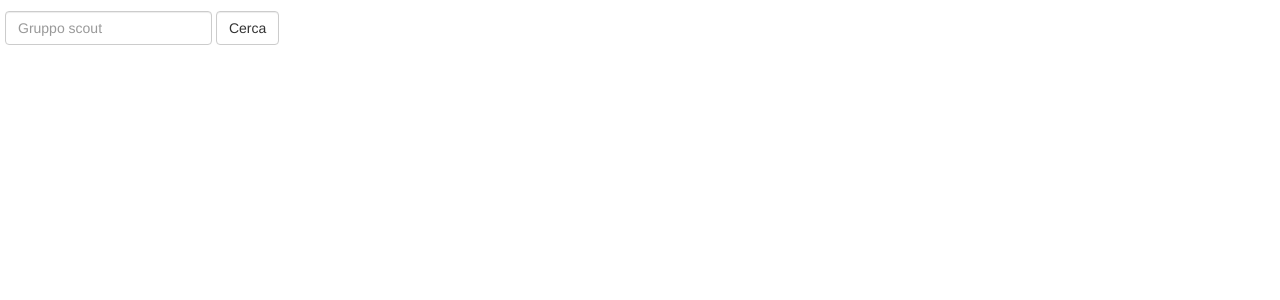
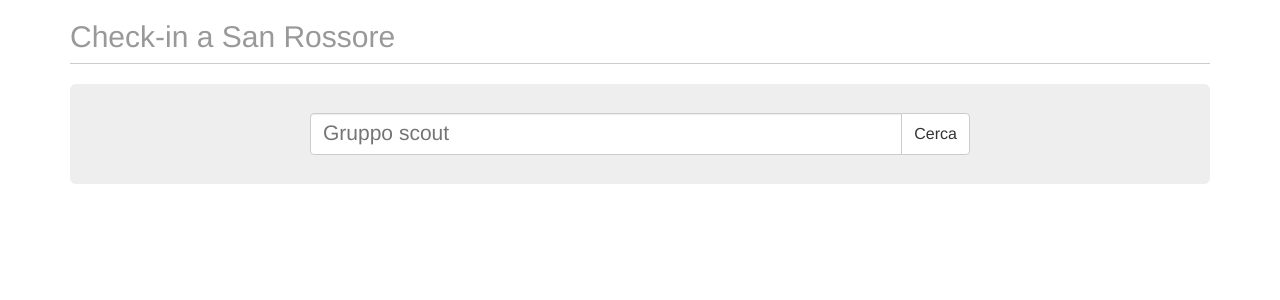
Before and after one commit to route-nazionale/bureau_manager, a Django app: page /check-in/ in a window 1280 px wide. Shown: the top 300 px of the page. Run offline with Django 3.2, Linux system fonts and the light colour scheme; a user stored in the database is signed in; data that the repository does not hold is empty; parts of the project's set-up code (start-up, migrations or seed data) failed here and were passed over; some libraries are stand-ins or nearby versions.

Commit message:
Refactor form checkin

```diff
--- a/edda/templates/check-in.html
+++ b/edda/templates/check-in.html
@@ -16,7 +16,7 @@
             .typeahead,
             .tt-query,
             .tt-hint {
-                width:370px;
+                width:100%;
             }
 
             .typeahead {
@@ -70,18 +70,66 @@
             .gist {
                 font-size: 14px;
             }
+
+            #gruppo {
+                border: none;
+                right: 0px;
+                width: 100%!important;
+            }
+            .twitter-typeahead {
+                height: 100%;
+                width: 100%;
+                margin: -6px -12px;
+                border-radius: 2px;
+                padding: 2px;
+            }
+            .header {
+                border-bottom: solid thin #cccccc;
+                margin-bottom: 20px;
+            }
+            .jumbotron {
+                padding: 24px;
+            }
+            #clan .form-control,
+            #clan .input-group-btn .btn {
+                height: 42px;
+            }
+            #clan .input-group-btn .btn {
+                font-size: 16px;
+            }
+            #clan .typeahead {
+                height: 30px;
+                padding-left: 10px;
+                font-size: 1.5em;
+                line-height: 1.4em;
+            }
+            #gruppo {
+                margin-top: -2px;
+            }
         </style>
-
     </head>
     <body>
+        <div class="container">
+            <div class="header">
+                <h2 class="text-muted">Check-in a San Rossore</h2>
+            </div>
+            <div class="jumbotron">
+                <div class="row">
+                    <div class="col-lg-8 col-lg-offset-2 col-md-8 col-md-offset-2 col-sm-12 col-xs-12">
                         <div id="clan" style="margin: 5px;" class="form-inline">
-          <div class="form-group">
-            <input class="typeahead form-control" id="gruppo" name="scout-unit" type="text" placeholder="Gruppo scout" value="" required>
-            <button style="position: relative; top: 6px;"id="cerca" class="btn btn-default form-control" type="button">Cerca</button>
+                            <div class="input-group">
+                                <div class="form-control">
+                                    <input class="typeahead" id="gruppo" name="scout-unit" type="text" placeholder="Gruppo scout" value="">
+                                </div>
+                                <div class="input-group-btn">
+                                    <button id="cerca" class="btn btn-default" type="button">Cerca</button>
+                                </div>
+                            </div>
+                        </div>
+                    </div>
                 </div>
             </div>
             <div id="alerts"></div>
-
             <div id="modello" class="panel panel-primary" style="display: none; margin: 5px;">
                 <div class="panel-heading"></div>
                 <div class="panel-body">
@@ -102,6 +150,7 @@
                     </table>
                 </div>
             </div>
+        </div>
 
 
         <!-- jquery js -->
@@ -114,19 +163,19 @@
         <script>
 
             function checkin(e) {
-  if(confirm('Sei sicuro di voler fare il check-in del clan '+e+'?')) {
+                if (confirm('Sei sicuro di voler fare il check-in del clan ' + e + '?')) {
                     $.post(
                             'api/set-vclan-arrived/',
                             {'vclanid': e},
                     function(data, textStatus, jqXHR) {
                         $('.model').remove();
                         $('#gruppo').val('');
-        $('#alerts').append('<div class="alert alert-success" role="alert">Il clan '+e+' è arrivato!</div>').fadeIn();
-        setTimeout(function(){
+                        $('#alerts').append('<div class="alert alert-success" role="alert">Il clan ' + e + ' è arrivato!</div>').fadeIn();
+                        setTimeout(function() {
                             $('.alert').fadeOut();
                         }, 3000);
                         window.requested_clan = null;
-    }).fail(function(){
+                    }).fail(function() {
                         alert('Si è verificato un errore. Riprova e, se continua a non funzionare, contatta lo staff IT.');
                     });
                 }
@@ -134,7 +183,7 @@ function checkin(e) {
 
             $(document).ready(function() {
 
-    $('#cerca').click(function(){
+                $('#cerca').click(function() {
                     $('.model').remove();
                     window.requested_clan = $('#gruppo').val();
                     $.post(
@@ -148,47 +197,51 @@ $(document).ready(function() {
                             table.css('display', 'block');
                             table.addClass('model');
                             $('body').append(table);
-              $('#'+route['route']+' .panel-heading').html('Route n: <strong>'+route['route']+'</strong>');
+                            $('#' + route['route'] + ' .panel-heading').html('Route n: <strong>' + route['route'] + '</strong>');
                             $.each(route.clans, function(j, clan) {
 
 
-                if(clan['nome'] == window.requested_clan && clan['arrivato'] != true) {
-                  button = '<button class="btn btn-success checkin" onclick="checkin(\''+clan['idvclan']+'\');">CHECK IN</button>';
+                                if (clan['nome'] == window.requested_clan && clan['arrivato'] != true) {
+                                    button = '<button class="btn btn-success checkin" onclick="checkin(\'' + clan['idvclan'] + '\');">CHECK IN</button>';
                                 } else {
                                     button = '';
                                 }
 
-                if(clan['arrivato'] == true) {
+                                if (clan['arrivato'] == true) {
                                     arrivato = '<span class="label label-success" style="font-size: 18px; padding: 3px;">S</span>';
                                 }
-                if(clan['arrivato'] == false) {
+                                if (clan['arrivato'] == false) {
                                     arrivato = '<span class="label label-danger" style="font-size: 18px; padding: 3px;">N</span>';
                                 }
-                if(clan['arrivato'] == null) {
+                                if (clan['arrivato'] == null) {
                                     arrivato = '<span class="label label-warning" style="font-size: 18px; padding: 3px;">?</span>';
                                 }
 
-                row = "<tr>"+
-                "<td>"+button+"</td>"+
-                "<td>"+clan['nome']+"</td>"+
-                "<td class='idvclan'>"+clan['idvclan']+"</td>"+
-                "<td>"+clan['npersone']+"</td>"+
-                "<td>"+clan['quartiere']+"</td>"+
-                "<td>"+clan['contrada']+"</td>"+
-                "<td>"+arrivato+"</td>"+
+                                row = "<tr>" +
+                                        "<td>" + button + "</td>" +
+                                        "<td>" + clan['nome'] + "</td>" +
+                                        "<td class='idvclan'>" + clan['idvclan'] + "</td>" +
+                                        "<td>" + clan['npersone'] + "</td>" +
+                                        "<td>" + clan['quartiere'] + "</td>" +
+                                        "<td>" + clan['contrada'] + "</td>" +
+                                        "<td>" + arrivato + "</td>" +
                                         "</tr>";
 
-                $('#'+route['route']+' tbody').append(row);
+                                $('#' + route['route'] + ' tbody').append(row);
                             });
                         });
                     }
-        ).fail(function(){
+                    ).fail(function() {
                         alert('Si è verificato un errore. Riprova e, se continua a non funzionare, contatta lo staff IT.');
                     });
                 });
 
                 // typeahead initialitation
                 $.get('/api/vclans-list/', function(data) {
+                    data.push('Pippo 1');
+                    data.push('Pippo 2');
+                    data.push('Pippo 3');
+                    data.push('Pippo 4');
                     // constructs the suggestion engine
                     var units = new Bloodhound({
                         datumTokenizer: Bloodhound.tokenizers.obj.whitespace('value'),
```
Lines whose indentation alone changed are shown as unchanged.
